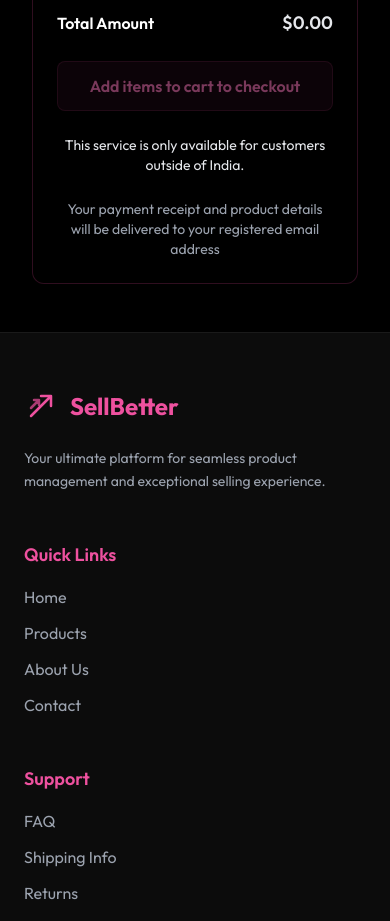
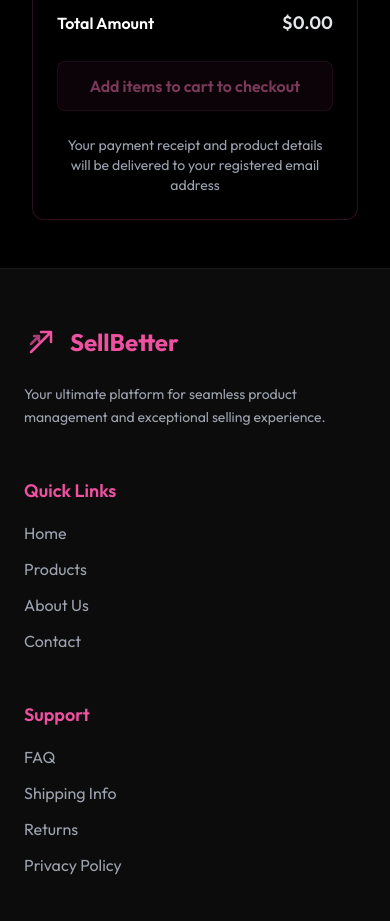
Before and after one commit to AmanSagar0607/SellBetter, a Next.js app: page /checkout in a window 390 px wide. Shown: the part 800-1721 px from the top of the page. Built offline with nearby package versions, Linux system fonts and the light colour scheme; no server answers.

Commit message:
Update responsiveness in checkout section

```diff
--- a/app/(route)/checkout/page.jsx
+++ b/app/(route)/checkout/page.jsx
@@ -293,9 +293,9 @@
                   </button>
                 )}
               </div>
-              <p className="text-gray-200 text-sm text-center">
+              {/* <p className="text-gray-200 text-sm text-center">
                 This service is only available for customers outside of India.
-              </p>
+              </p> */}
               <p className="text-gray-400 text-sm text-center">
                 Your payment receipt and product details will be delivered to
                 your registered email address
```
